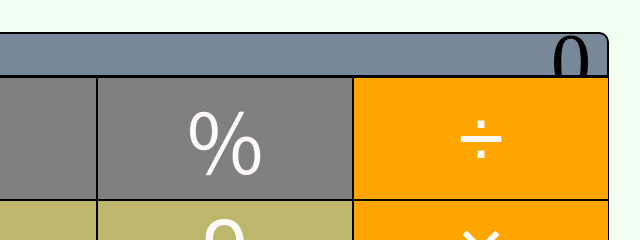
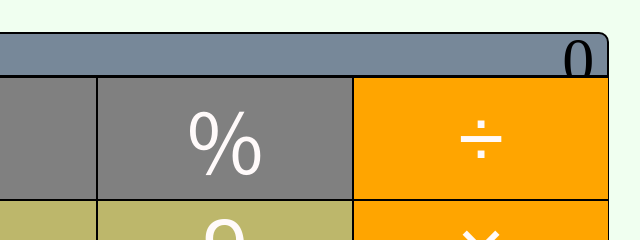
Before and after one commit to brycenbb/calculator, a plain HTML site: page index.html in a window 1280 px wide. Both pictures are taken after a click on the button "AC". Shown: the top 240 px of the page, 543-1183 px from the left. Drawn offline with Linux system fonts and the light colour scheme.

Commit message:
implemented resizing display text size

```diff
--- a/js-file.js
+++ b/js-file.js
@@ -69,6 +69,7 @@ var repeatNum = null;
 var lastButtonType = null;
 var lastOperator = null;
 var tempOperator = null;
+let adjust = 0;
 //Initializing display
 let display = document.querySelector('.text');
 display.textContent = "0";
@@ -275,6 +276,17 @@ buttons.forEach(button => {
             display.textContent = display.textContent.replace("-","");
             display.textContent = "-" + display.textContent;
         }
-        // console.log('clicked');
+
+        //Adjusting size based on how long the display text is
+        if(display.textContent.length > 10){
+            adjust += 0.2;
+            let newFont = Math.max(8-adjust,2)
+            display.style.fontSize = String(newFont) + "vh";
+            console.log(adjust);
+            console.log(display.style.fontSize);
+        }
+        else{
+            display.style.fontSize = "8vh";
+        }
     })
 });
--- a/style.css
+++ b/style.css
@@ -24,7 +24,7 @@ body {
 }
 
 .display {
-    flex: 2 1 0;
+    flex: 1.5 1 0;
     /* width: auto; */
     border: 2px solid black;
     background-color: lightslategrey;
@@ -38,11 +38,13 @@ body {
 }
 
 .text {
-    font-size: 10vh;
-    text-align: center;
+    font-size: 8vh;
+    flex: 0 1 0;
+    text-align: right;
     padding-right: 0.2em;
     box-sizing: border-box;
     padding-top: 0.2em;
+    max-width: 75vw;
 }
 
 .row {
```
